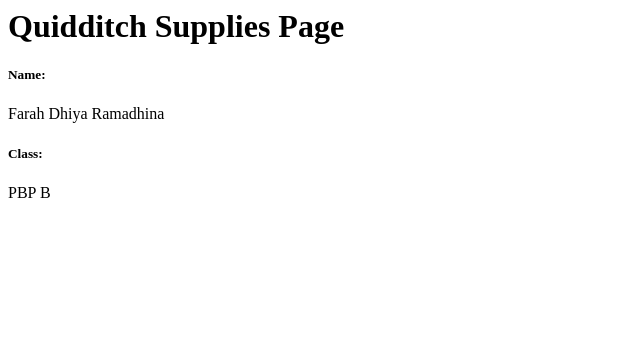
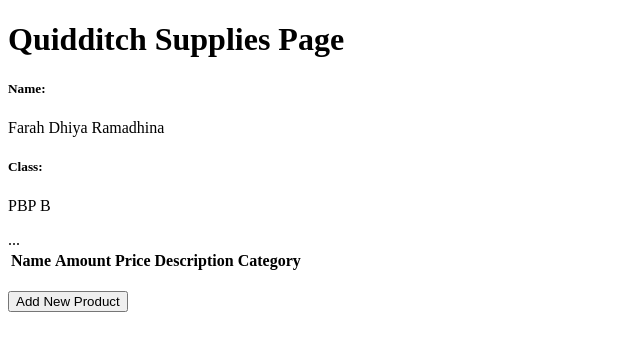
Before and after one commit to farahramadhina/quidditch_supplies, a Django app: template main/templates/main.html in a window 1280 px wide. Shown: the top 351 px of the page, without its empty margins (0-640 px from the left). Run offline with Django 4.2, Linux system fonts and the light colour scheme; the template is opened without the code that fills it, so the values that code supplies are empty.

Commit message:
menyelesaikan checkpoint

```diff
--- a/main/templates/main.html
+++ b/main/templates/main.html
@@ -1,6 +1,43 @@
-<h1>Quidditch Supplies Page</h1>
+{% extends 'base.html' %}
 
-<h5>Name: </h5>
-<p>Farah Dhiya Ramadhina</p> <!-- Ubahlah sesuai dengan nama kamu -->
-<h5>Class: </h5>
-<p>PBP B</p> <!-- Ubahlah sesuai dengan kelas kamu -->
+{% block content %}
+    <h1>Quidditch Supplies Page</h1>
+
+    <h5>Name:</h5>
+    <p>Farah Dhiya Ramadhina</p>
+
+    <h5>Class:</h5>
+    <p>PBP B</p>
+
+    ...
+<table>
+    <tr>
+        <th>Name</th>
+        <th>Amount</th>
+        <th>Price</th>
+        <th>Description</th>
+        <th>Category</th>
+    </tr>
+
+    {% comment %} Berikut cara memperlihatkan data produk di bawah baris ini {% endcomment %}
+
+    {% for product in products %}
+        <tr>
+            <td>{{product.name}}</td>
+            <td>{{product.amount}}</td>
+            <td>{{product.price}}</td>
+            <td>{{product.description}}</td>
+            <td>{{product.category}}</td>
+        </tr>
+    {% endfor %}
+</table>
+
+<br />
+
+<a href="{% url 'main:create_product' %}">
+    <button>
+        Add New Product
+    </button>
+</a>
+
+{% endblock content %}
--- a/main/urls.py
+++ b/main/urls.py
@@ -1,8 +1,13 @@
 from django.urls import path
-from main.views import show_main
+from main.views import show_main, create_product, show_xml, show_json, show_xml_by_id, show_json_by_id
 
 app_name = 'main'
 
 urlpatterns = [
     path('', show_main, name='show_main'),
+    path('create-product', create_product, name='create_product'),
+    path('xml/', show_xml, name='show_xml'),
+    path('json/', show_json, name='show_json'),
+    path('xml/<int:id>/', show_xml_by_id, name='show_xml_by_id'),
+    path('json/<int:id>/', show_json_by_id, name='show_json_by_id'),
 ]
--- a/quidditch_supplies/settings.py
+++ b/quidditch_supplies/settings.py
@@ -55,7 +55,7 @@ ROOT_URLCONF = 'quidditch_supplies.urls'
 TEMPLATES = [
     {
         'BACKEND': 'django.template.backends.django.DjangoTemplates',
-        'DIRS': [],
+        'DIRS': [BASE_DIR / 'templates'],
         'APP_DIRS': True,
         'OPTIONS': {
             'context_processors': [
--- a/quidditch_supplies/urls.py
+++ b/quidditch_supplies/urls.py
@@ -18,6 +18,6 @@ from django.contrib import admin
 from django.urls import path, include
 
 urlpatterns = [
+    path('', include('main.urls')),
     path('admin/', admin.site.urls),
-    path('main/', include('main.urls')),
 ]
--- /dev/null
+++ b/templates/base.html
@@ -0,0 +1,18 @@
+{% load static %}
+<!DOCTYPE html>
+<html lang="en">
+    <head>
+        <meta charset="UTF-8" />
+        <meta
+            name="viewport"
+            content="width=device-width, initial-scale=1.0"
+        />
+        {% block meta %}
+        {% endblock meta %}
+    </head>
+
+    <body>
+        {% block content %}
+        {% endblock content %}
+    </body>
+</html>
```
Also changed, not shown: main/forms.py (added, +7 -0 lines), main/templates/create_product.html (added, +19 -0 lines), main/views.py (+39 -2 lines).
